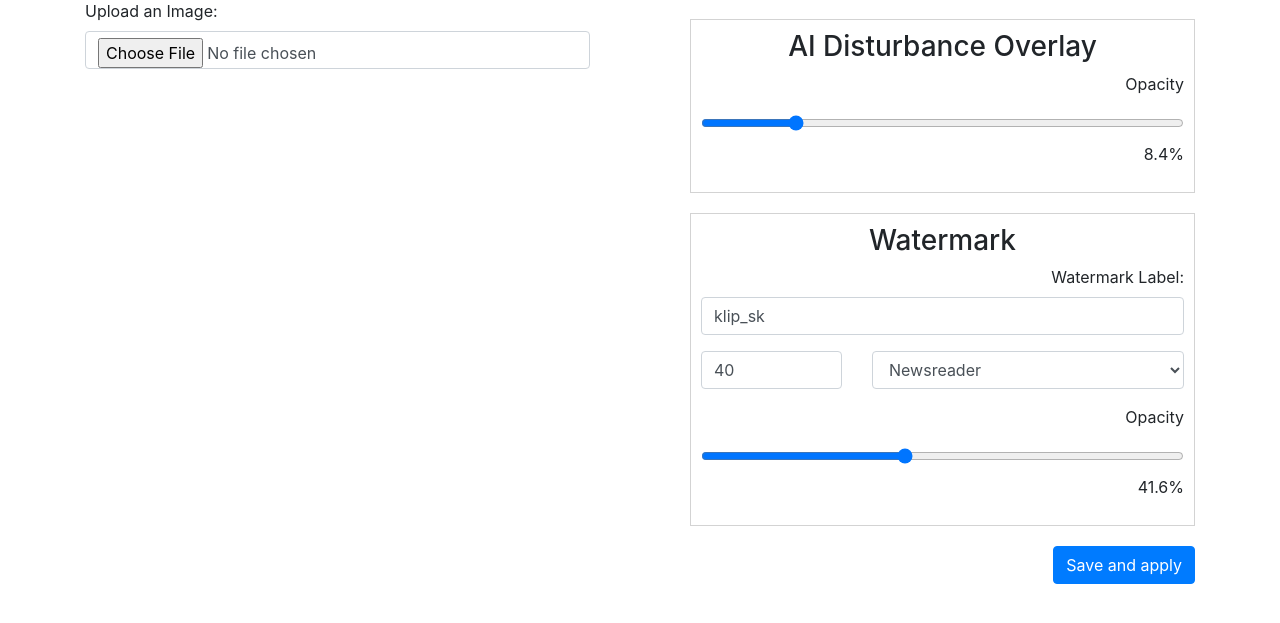
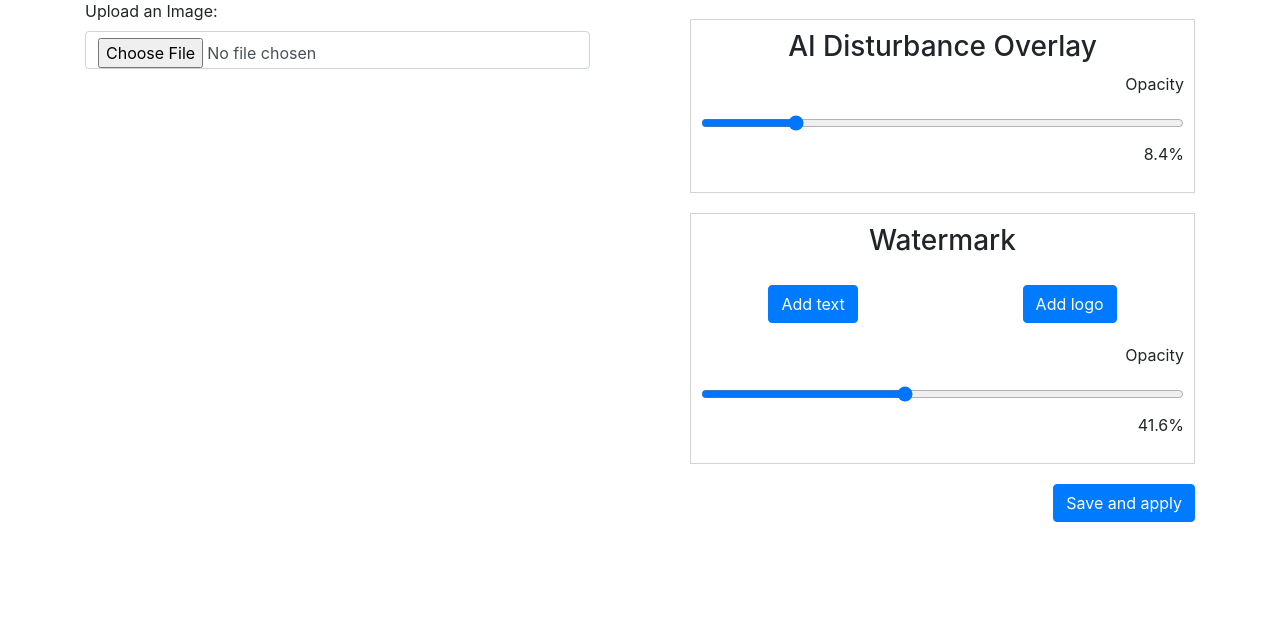
Before and after one commit to jas-wei/automation_website, a Flask app: page / in a window 1280 px wide. Shown: the part 97-720 px from the top of the page. Run offline with Flask 3, Linux system fonts and the light colour scheme; a user stored in the database is signed in; some libraries are stand-ins or nearby versions.

Commit message:
trying to clean everything up. already cleaned up imports and added documentation to helper function. moving onto main fucntions

```diff
--- a/website/templates/home.html
+++ b/website/templates/home.html
@@ -68,6 +68,13 @@
             <!-- watermark overlay form -->
             <h3 style="text-align: center;">Watermark</h3>
 
+            <div class="row" style="display: flex; justify-content: space-around;">
+              <button type="submit" name="action" value="text-options" class="btn btn-primary" style="margin: 20px;">Add text</button>
+              <button type="submit" name="action" value="logo-options" class="btn btn-primary" style="margin: 20px;">Add logo</button>
+            </div>
+
+            {% if is_watermark_text == True %}
+
               <!-- Text box for watermark label -->
               <div class="form-group">
                 <label for="watermark-label">Watermark Label:</label>
@@ -116,6 +123,16 @@
             <!-- Hidden inputs to store the validated font size and style -->
             <input type="hidden" id="watermark-size" name="watermark-size" value="{{ user.preference.font_size }}">
             <input type="hidden" id="watermark-style" name="watermark-style" value="{{ user.preference.font_style }}">
+
+            {% elif is_watermark_logo == True %}
+            <input
+              type="file"
+              class="form-control"
+              name="input_logo"
+              id="input_logo"
+              accept="image/*"
+            />
+            {% endif %}
 
             <!-- Opacity slider -->
             <div class="form-group">
--- a/website/views.py
+++ b/website/views.py
@@ -1,33 +1,20 @@
-from flask import Blueprint, current_app, render_template, request, flash, jsonify, url_for, redirect, send_from_directory, session
+import os
+import subprocess
+
+from flask import Blueprint, current_app, render_template, request, flash, url_for, redirect, send_from_directory, session
 from flask_login import login_required, current_user
-import json
-import subprocess
-import os
 
-# from werkzeug.utils import secure_filename
-import shutil
-
-from . import db
-from .models import User, Preferences
 from .automation_script import overlay  # Import the function
 
 views = Blueprint('views', __name__)
-
 DOWNLOAD_FOLDER = os.path.join('website', 'static', 'downloads')  # Define the download folder
-
-# Function to create a user-specific folder
-def create_user_folder(user_id):
-    user_folder = os.path.join(current_app.config['UPLOAD_FOLDER'], str(user_id))  # Create folder path based on user ID
-    if not os.path.exists(user_folder):  # Check if the folder already exists
-        os.makedirs(user_folder)  # Create the folder
-    return user_folder
 
 
 @views.route('/downloads/<filename>')
-def download_file(filename):
+def download_file(filename, directory):
     try:
-        print(f"Sending file from: {DOWNLOAD_FOLDER}, filename: {filename}", flush=True)  # Debug statement
-        return send_from_directory(DOWNLOAD_FOLDER, filename)
+        print(f"Sending file from: {directory}, filename: {filename}", flush=True)  # Debug statement
+        return send_from_directory(directory, filename)
     except Exception as e:
         print(f"Error sending file: {e}", flush=True)
         return "File not found", 404
@@ -37,44 +24,85 @@ def download_file(filename):
 def home():
     # Retrieve the output image URL and original image path from the session
     output_image_url = session.pop('output_image_url', None)
-    user_folder = create_user_folder(current_user.get_preference().user_id)
-
-    # print(f"\n\n\n ITS REPEATING \n\n\n")
+    watermark_logo_url = session.pop('watermark_logo_url', None)
+    if (watermark_logo_url==None):
+        user_folder, input_image_url, watermark_logo_url = create_user_folder(current_user.get_preference().user_id)
+    is_watermark_text = session.get('is_watermark_text', False)
+    is_watermark_logo = session.get('is_watermark_logo', False)
 
     if request.method == 'POST':
+        #deals with chich button is visible
+        if (request.form['action'] == 'text-options'):
+            is_watermark_text = not is_watermark_text
+            is_watermark_logo = False
+            session['is_watermark_text'] = is_watermark_text  # Store the updated value in the session
+            session['is_watermark_logo'] = is_watermark_logo
+
+        if (request.form['action'] == 'logo-options'):
+            is_watermark_logo = not is_watermark_logo
+            is_watermark_text = False
+            session['is_watermark_text'] = is_watermark_text  # Store the updated value in the session
+            session['is_watermark_logo'] = is_watermark_logo
+        # print(f"\n\n\n action is {request.form['action']} and logo state is {is_watermark_logo} \n\n\n")
 
         # Handles the image upload and processing
         if request.form['action'] == 'apply':
             file = request.files['input_file']
+            watermark_image = request.files["input_logo"]
 
-            # Check if no new file is uploaded
+            # Check if no new orginal file is uploaded
             if file.filename == '':
                 # Retrieve the current image from the user's folder
-                existing_files = os.listdir(user_folder)  # List files in the user folder
+                existing_files = os.listdir(input_image_url)  # List files in the user folder
                 if existing_files:
                     # Assume the first file in the folder is the current image
-                    file_path = os.path.join(user_folder, existing_files[0])
-                    flash('Using existing file in your folder.', category='info')
+                    file_path = os.path.join(input_image_url, existing_files[0])
                 else:
                     # No file in the folder and no new file uploaded
                     flash('No file uploaded or found in your folder.', category='error')
                     return redirect(request.url)
+
             else:
-                # Save the newly uploaded file
-                # Clear the user's folder first
-                shutil.rmtree(user_folder)
-                os.makedirs(user_folder)  # Recreate the empty folder
+                file.filename = "input.png"
 
-                file_path = os.path.join(user_folder, file.filename)
+                file_path = os.path.join(input_image_url, file.filename)
                 file.save(file_path)
+
+            #check if no new original logo is uploaded
+            if watermark_image.filename == '':
+                # Retrieve the current image from the user's folder
+                existing_watermark_image = os.listdir(watermark_logo_url)  # List files in the user folder
+                if existing_watermark_image:
+                    # Assume the first file in the folder is the current image
+                    logo_path = os.path.join(watermark_logo_url, existing_watermark_image[0])
+                else:
+                    # No file in the folder and no new file uploaded
+                    flash('No file uploaded or found in your folder.', category='error')
+                    return redirect(request.url)
+
+            else:
+                watermark_image.filename = "watermark_logo.png"
+
+                logo_path = os.path.join(watermark_logo_url, watermark_image.filename)
+                watermark_image.save(logo_path)
+
 
             output_path = os.path.join(DOWNLOAD_FOLDER, 'output.png')
 
             # Apply image manipulation (AI disturbance overlay, watermark, etc.)
-            apply_image_manipulation(file_path, output_path)
+            # print(f"\n\n\n {is_watermark_logo} \n\n\n")
+            apply_ai_overlay(file_path, output_path)
+            if(is_watermark_text):
+                apply_watermark_text(file_path, output_path)
+            elif(is_watermark_logo):
+                # print(f"\n\n\n {is_watermark_logo} \n\n\n")
+                apply_watermark_logo(file_path, output_path, logo_path)
 
-            output_image_url = url_for('views.download_file', filename='output.png')
+            output_image_url = url_for('views.download_file', filename='output.png', directory='DOWNLOADS')
             session['output_image_url'] = output_image_url  # Store the URL in the session
+
+            watermark_logo_url = url_for('views.download_file', filename='output.png', directory='logo_path')
+            session['watermark_logo_url'] = watermark_logo_url  # Store the URL in the session
 
             # Save user preferences
             current_user.update_preference(
@@ -87,8 +115,7 @@ def home():
             flash('Preferences updated!', category='success')
             return redirect(url_for('views.home'))
 
-    # print(f"\n\n\nRendering with URL: {output_image_url}\n\n\n")  # Debug statement
-    return render_template('home.html', user=current_user, output_image_url=output_image_url)
+    return render_template('home.html', user=current_user, output_image_url=output_image_url, is_watermark_logo=is_watermark_logo, is_watermark_text=is_watermark_text)
 
 
 @views.route('/run-script', methods=['POST'])
@@ -104,14 +131,54 @@ def run_script():
     return redirect(url_for('views.home'))
 
 
-def apply_image_manipulation(file_path, output_path):
-    # AI part
+def create_user_folder(user_id):
+    """
+    Function to create a user-specific folder
+    user folder contains subfolders for input image and logo
+
+    Parameters:
+        user_id
+
+    Returns:
+        URL to user folder, URL to image folder, URL to logo folder
+    """
+    # Create main user folder path based on user ID
+    user_folder_path = os.path.join(current_app.config['UPLOAD_FOLDER'], str(user_id))
+
+    # Paths for the subfolders 'image' and 'logo'
+    input_image_url = os.path.join(user_folder_path, 'image')
+    watermark_logo_url = os.path.join(user_folder_path, 'logo')
+
+    # Check if the parent user folder exists; if not, create parent and subfolders
+    if not os.path.exists(user_folder_path):
+        os.makedirs(input_image_url)
+        os.makedirs(watermark_logo_url)
+
+    return user_folder_path, input_image_url, watermark_logo_url
+
+def apply_ai_overlay(file_path, output_path):
+    """
+    Function to gather parameters and apply the AI disturbance
+    overlay function from overlay.py
+    """
     ai_opacity = request.form.get('ai-opacity')
     overlay.add_AI_disturbance_overlay(file_path, output_path, ai_opacity)
 
-    # Watermark part
+def apply_watermark_text(file_path, output_path):
+    """
+    Function to gather parameters and apply the watermark
+    text function from overlay.py
+    """
     watermark_opacity = request.form.get('watermark-opacity')
     watermark_label = request.form.get('watermark-label')
     font_size = request.form.get('watermark-size')
     font_style = request.form.get('watermark-style')
-    overlay.add_watermark(output_path, output_path, watermark_label, watermark_opacity, font_size, font_style)
+    overlay.add_watermark(file_path, output_path, watermark_label, watermark_opacity, font_size, font_style)
+
+def apply_watermark_logo(file_path, output_path, logo_path):
+    """
+    Function to gather parameters and apply the watermark
+    logo function from overlay.py
+    """
+    watermark_opacity = request.form.get('watermark-opacity')
+    overlay.add_watermark_logo(file_path, output_path, watermark_opacity, logo_path)
```
Also changed, not shown: website/automation_script/overlay.py (+38 -0 lines), instance/other_other_database.db, website/uploads/1/Artfight2.PNG (deleted), website/uploads/1/image/input.png (added), website/uploads/1/logo/watermark_logo.png (added), 1 other file. Lines whose indentation alone changed are shown as unchanged.
